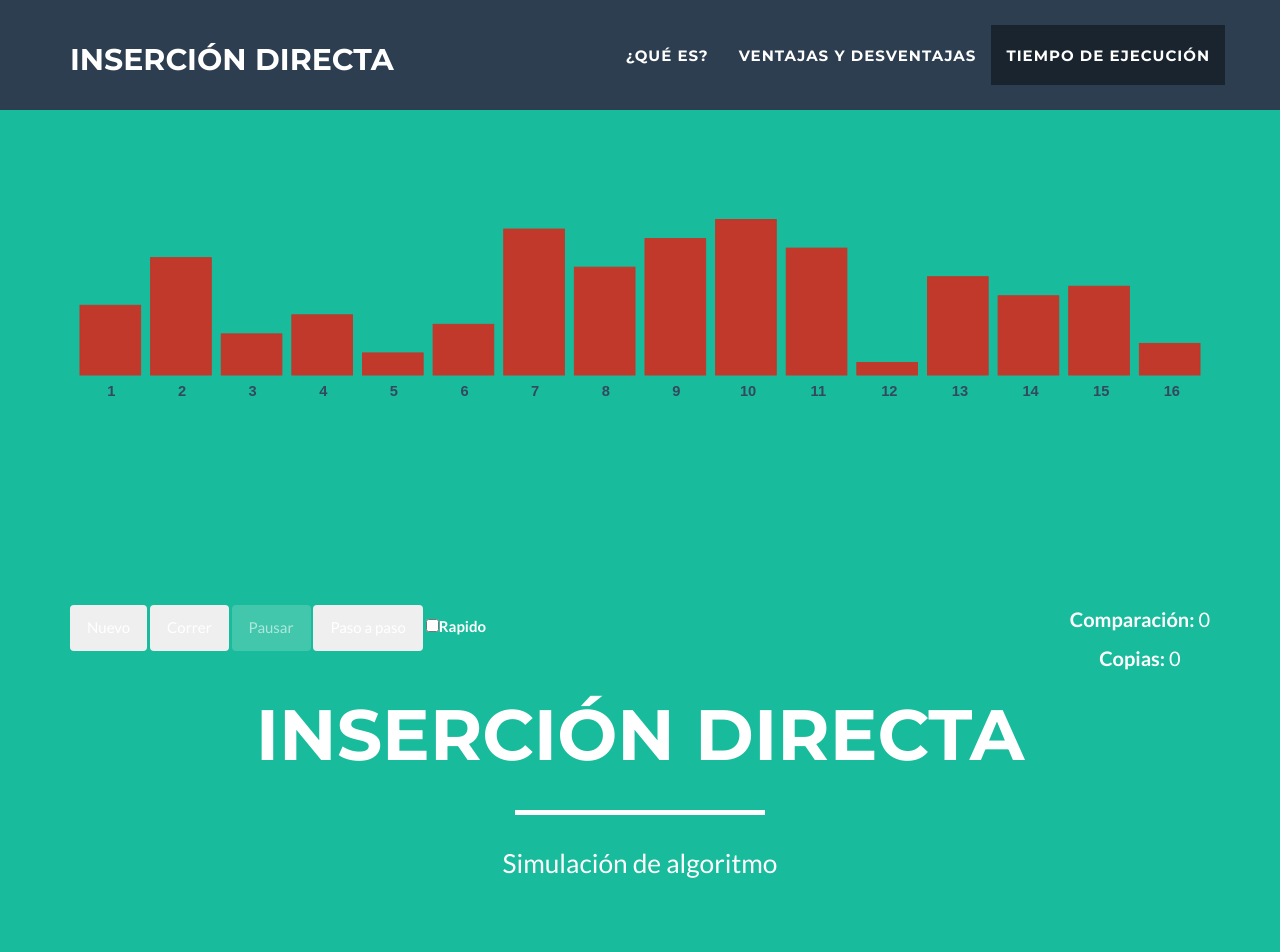
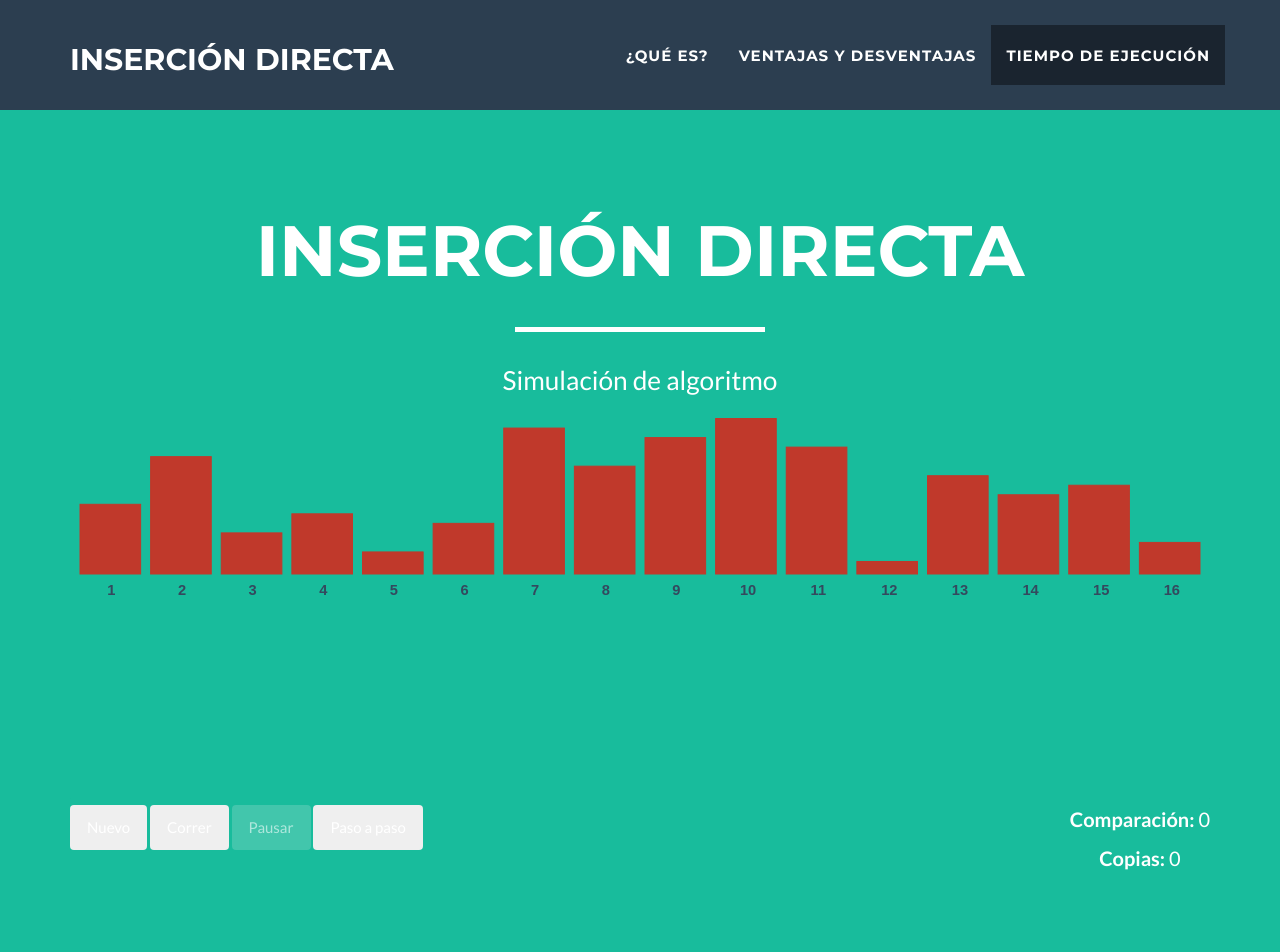
Before and after one commit to insercion-directa/insercion-directa.github.io, a plain HTML site: page index.html in a window 1280 px wide. Shown: the top 952 px of the page. Drawn offline with nearby package versions, Linux system fonts and the light colour scheme.

Commit message:
Link de expo y cambio de titulo

```diff
--- a/index.html
+++ b/index.html
@@ -73,6 +73,16 @@
     <header>
         <div class="container">
             <div class="row">
+                <div class="col-lg-12">
+
+
+
+                    <div class="intro-text">
+                        <span class="name">Inserción directa</span>
+                        <hr class="star-light">
+                        <span class="skills">Simulación de algoritmo</span>
+                    </div>
+                </div>
                 <div class="col-md-12">
                     <div >
                         <canvas id="sortcanvas" height="400px"></canvas>
@@ -88,7 +98,7 @@
       <button class="btn" id="runBtn">Correr</button>
       <button class="btn" id="pauseBtn" disabled="disabled">Pausar</button>
       <button class="btn" id="stepBtn">Paso a paso</button>
-      <input type="checkbox" id="fastCheckbox"><label for="fastCheckbox">Rapido</label>
+      <input type="checkbox" id="fastCheckbox" hidden><label for="fastCheckbox" style="display:none">Rapido</label>
       </div>
       <div style="float:right;">
           <p>
@@ -104,16 +114,7 @@
 
 
                 </div>
-                <div class="col-lg-12">
 
-
-
-                    <div class="intro-text">
-                        <span class="name">Inserción directa</span>
-                        <hr class="star-light">
-                        <span class="skills">Simulación de algoritmo</span>
-                    </div>
-                </div>
             </div>
         </div>
     </header>
@@ -230,7 +231,7 @@
                                 <a href="#" class="btn-social btn-outline"><i class="fa fa-fw fa-code"></i></a>
                             </li>
                             <li>
-                                <a href="#" class="btn-social btn-outline"><i class="fa fa-fw fa-file-powerpoint-o "></i></a>
+                                <a href="https://docs.google.com/presentation/d/1pgnHkVDxC_PNEM1XMn2de1PznVku29-y3lIkqfEAw-k/edit?usp=sharing" class="btn-social btn-outline"><i class="fa fa-fw fa-file-powerpoint-o "></i></a>
                             </li>
 
                         </ul>
```
